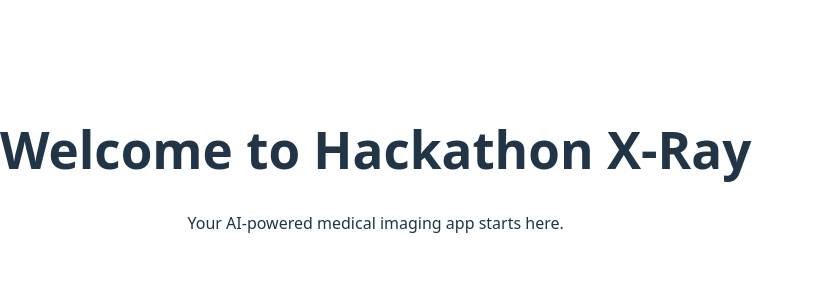
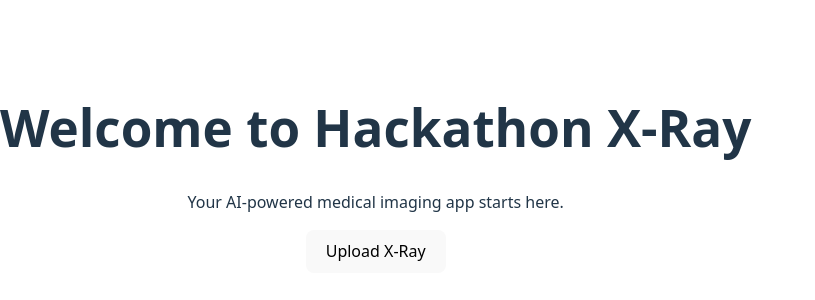
Before and after one commit to ZaidH24881/LungSight, a React (Vite) app: page / in a window 1280 px wide. Shown: the part 246-546 px from the top of the page, without its empty margins (0-815 px from the left). Built offline with nearby package versions, Linux system fonts and the light colour scheme.

Commit message:
added button

```diff
--- a/src/App.jsx
+++ b/src/App.jsx
@@ -6,6 +6,7 @@ function App() {
     <div style={{ textAlign: "center", marginTop: "4rem" }}>
       <h1>Welcome to Hackathon X-Ray </h1>
       <p>Your AI-powered medical imaging app starts here.</p>
+      <button> Upload X-Ray</button>
     </div>
   );
 }
```
